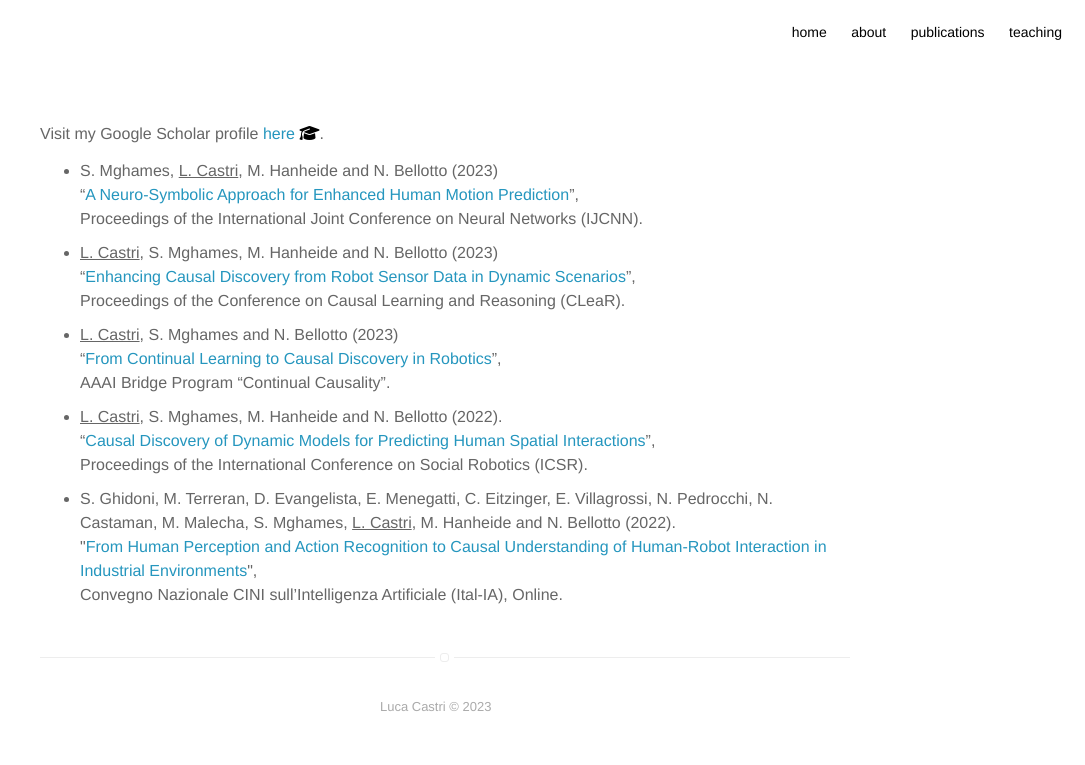
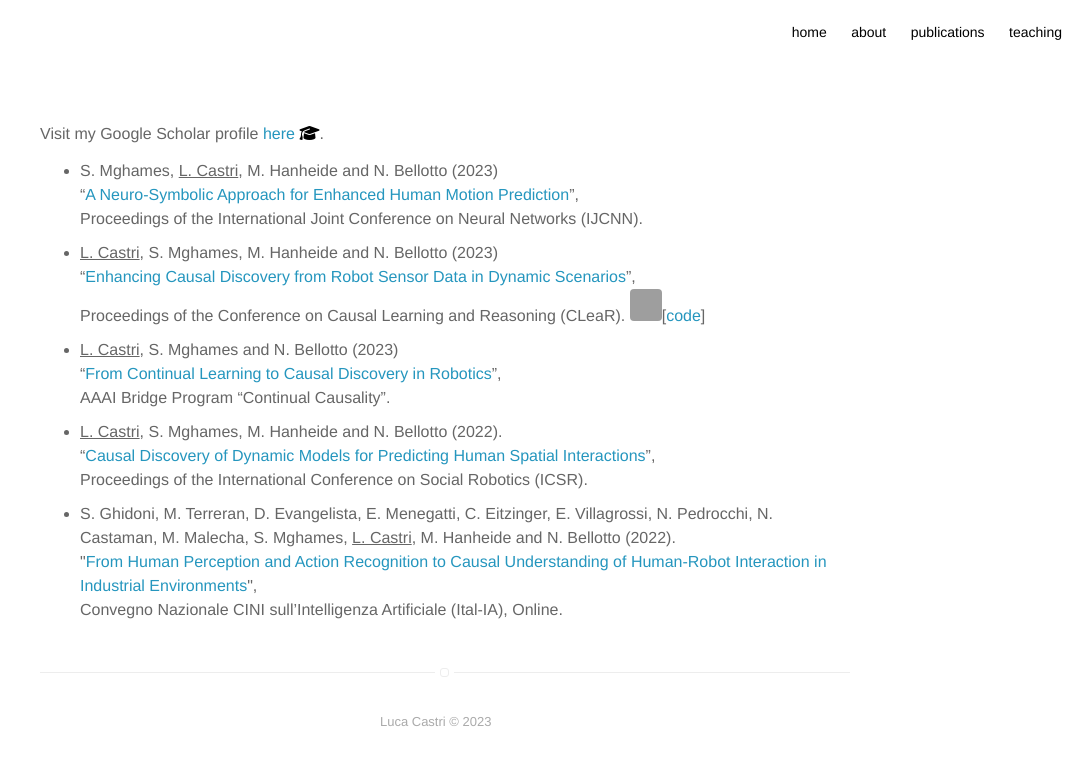
Before and after one commit to lcastri/lcastri.github.io, a Jekyll site: the page built from publications.html, in a window 1280 px wide. Shown: the top 765 px of the page, without its empty margins (195-1280 px from the left). Built offline with Jekyll 4.4.1, drawn with Linux system fonts in a browser that asks for light colours; nearby versions of some CDN libraries.

Commit message:
FPCMCI publication modified

```diff
--- a/publications.html
+++ b/publications.html
@@ -14,6 +14,7 @@ Visit my Google Scholar profile <a class="ext_link" href="https://scholar.google
         <u>L. Castri</u>, S. Mghames, M. Hanheide and N. Bellotto (2023)<br>
         “<a class="ext_link" href="https://arxiv.org/abs/2302.10135">Enhancing Causal Discovery from Robot Sensor Data in Dynamic Scenarios</a>”,<br>
         Proceedings of the Conference on Causal Learning and Reasoning (CLeaR).
+        <img src="https://lcastri.github.io/assets/fpcmci.jpg" alt="F-PCMCI" width="32" height="32">[<a class="ext_link" href="https://github.com/lcastri/fpcmci">code</a>]
     </li>
     <li>
         <u>L. Castri</u>, S. Mghames and N. Bellotto (2023)<br>
```
Also changed, not shown: assets/images/fpcmci.png (added).
